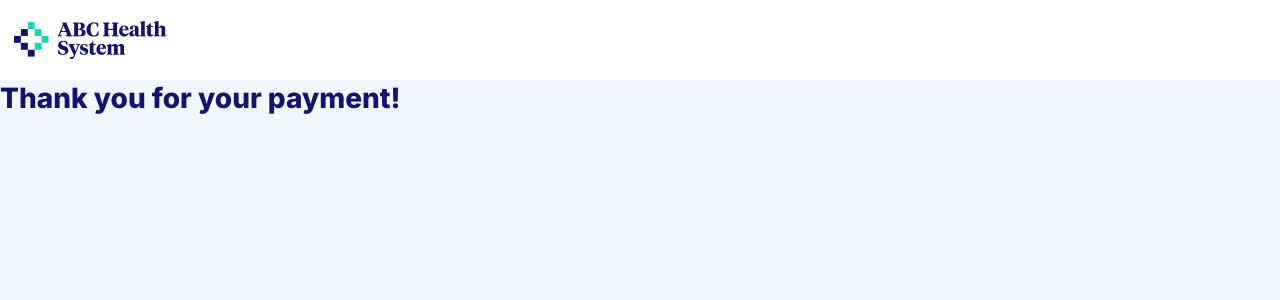
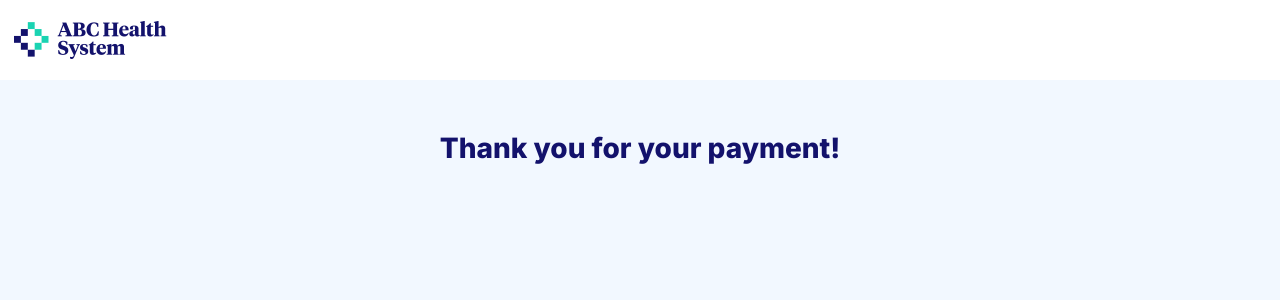
Before and after one commit to jrenee42/cedar-jill-project, a Next.js app: page /receipt in a window 1280 px wide. Shown: the top 300 px of the page. Built offline with nearby package versions, Linux system fonts and the light colour scheme.

Commit message:
tweaking styles/positions

```diff
--- a/app/billingDetails/page.tsx
+++ b/app/billingDetails/page.tsx
@@ -54,9 +54,9 @@ export default function Page() {
         {label: 'Zip Code', name: 'zip', labelName: 'Zip Code', validator: validateZipCode},
     ];
 
-    const payPart = <div>
+    const payPart = <div className='text-gray-700'>
         <div>
-            You're about to make a payment of $800
+            You're about to make a payment of <span className='font-extrabold'>$800</span>
         </div>
 
         <div> for credit card ending in ****{ccendNumber}</div>
--- a/app/receipt/page.tsx
+++ b/app/receipt/page.tsx
@@ -1,3 +1,7 @@
 export default function Page() {
-    return <div className='text-blue-800 font-extrabold text-xxl'>Thank you for your payment!</div>;
+    return <div className='flex justify-center w-full'>
+        <div className='text-blue-800 font-extrabold text-xxl mt-[50px]'>Thank you for your
+            payment!
+        </div>
+    </div>;
 }
--- a/app/ui/MyForm2.tsx
+++ b/app/ui/MyForm2.tsx
@@ -113,11 +113,12 @@ const MyForm2: React.FC<MyFormProps> = ({onSubmit, fields, onEditClick}) => {
     if (show) {
         return actualForm;
     }
+    // not enough time to take the edit out of this form; so using positioning instead.
     return <div>
-        <div className='text-blue-500 hover:text-blue-700' onClick={() => {
+        <div className='text-blue-500 hover:text-blue-700 relative -top-12 left-[245px]' onClick={() => {
             setShow(true);
             onEditClick();
-        }}>edit
+        }}>Edit
         </div>
     </div>
 };
```
